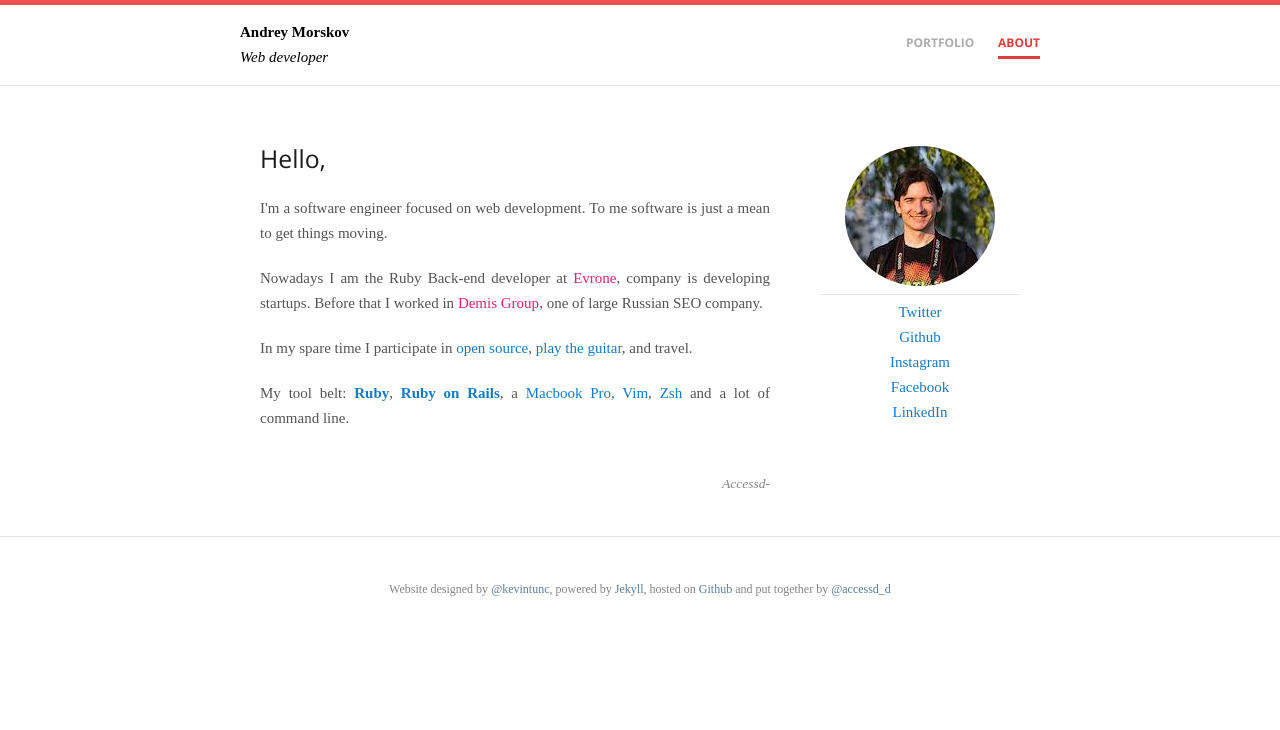
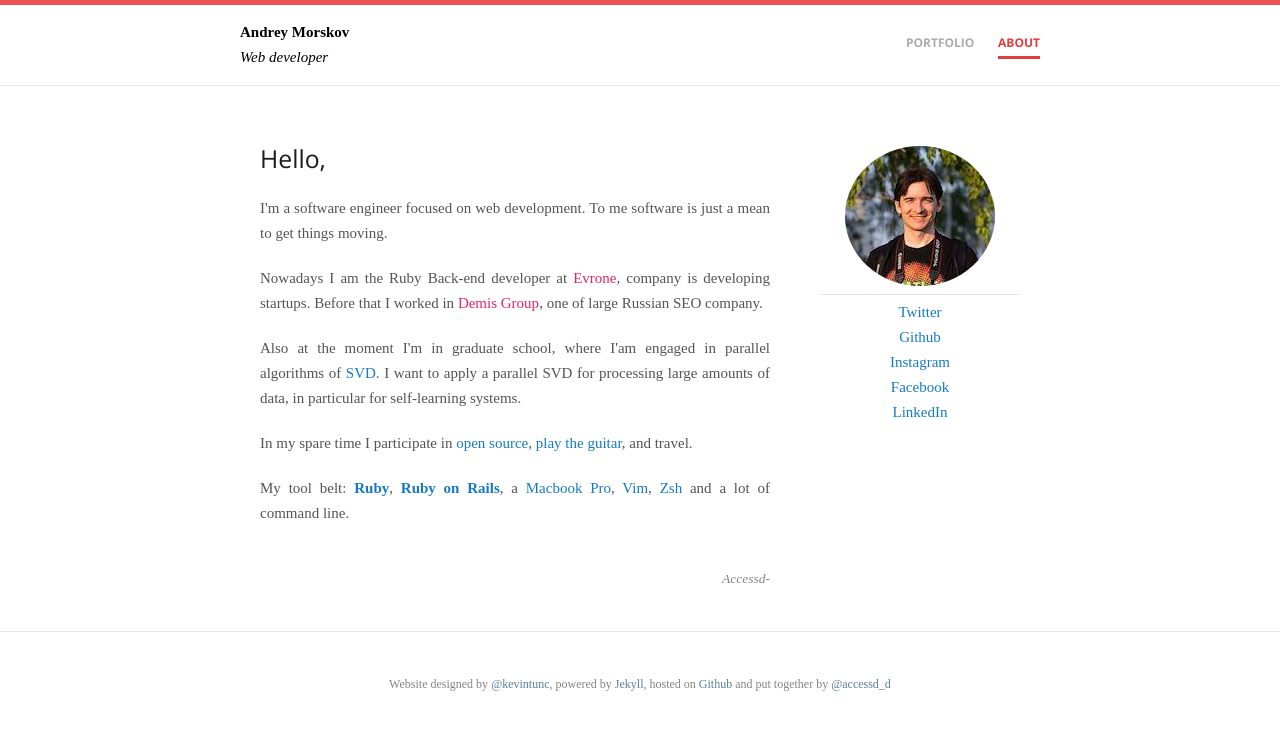
Before and after one commit to accessd/accessd.github.io, a Jekyll site: the page built from index.html, in a window 1280 px wide. Shown: the top 730 px of the page. Built offline with Jekyll 4.4.1, drawn with Linux system fonts in a browser that asks for light colours; some web fonts are replaced.

Commit message:
graduate school to info about me

```diff
--- a/index.html
+++ b/index.html
@@ -27,7 +27,11 @@ category: about
     <a href="http://www.evrone.com/" class="drivy" target="_blank">Evrone</a>, company is developing startups.
     Before that I worked in <a href="http://www.demis.ru/" class="drivy" target="_blank">Demis Group</a>, one of large Russian SEO company.
   </p>
-
+  <p>
+    Also at the moment I'm in graduate school, where I'am engaged in parallel algorithms of
+    <a href="http://en.wikipedia.org/wiki/Singular_value_decomposition" target="_blank">SVD</a>.
+    I want to apply a parallel SVD for processing large amounts of data, in particular for self-learning systems.
+  </p>
   <p>
     In my spare time I participate in <a href="https://github.com/accessd?tab=repositories" target="_blank">open source</a>,
     <a href="https://soundcloud.com/andrey-morskov" target="_blank">play the guitar</a>, and travel.
```
